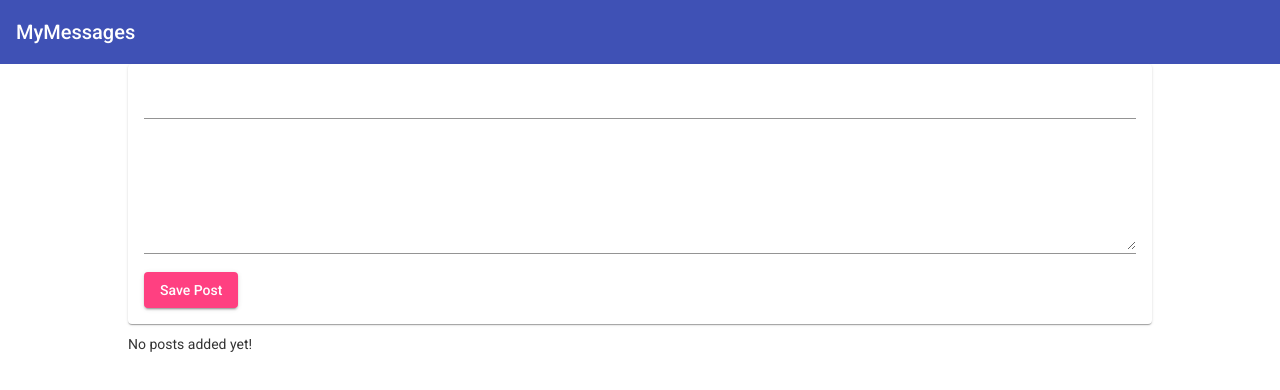
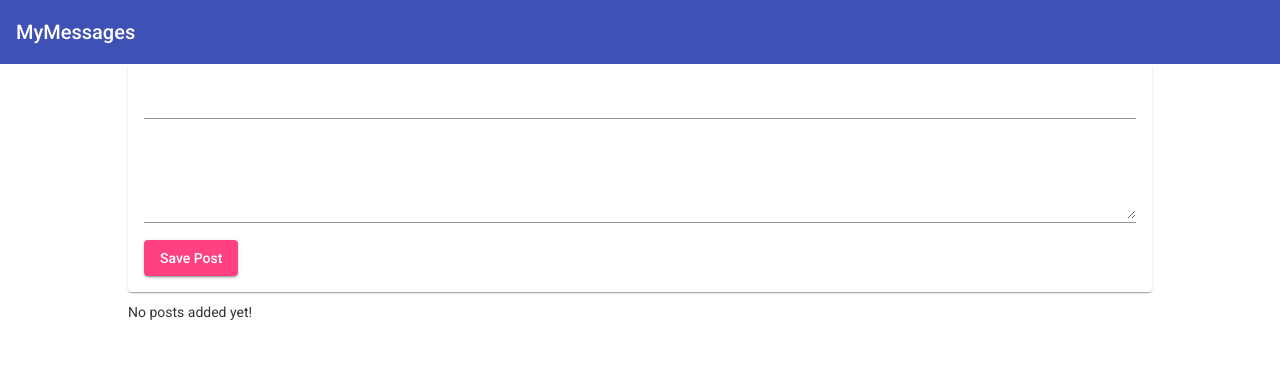
Before and after one commit to tushark-bootcamp/message-post-meanStack, an Angular app: page / in a window 1280 px wide. Shown: the top 390 px of the page. Built offline with nearby package versions, Linux system fonts and the light colour scheme.

Commit message:
template driven form implemented with proper form validation

```diff
--- a/src/app/posts/post-create/post-create.component.html
+++ b/src/app/posts/post-create/post-create.component.html
@@ -1,27 +1,40 @@
-<!-- <textarea name="" id="" cols="30" rows="6" [value]="'Test'"></textarea> -->
-<!-- <textarea name="" id="" cols="30" rows="6" [value]="newPost" #postInput></textarea> -->
 <mat-card>
-    <!-- <form> -->
+    <!-- Template driven form -->
+    <form
+        (submit)="onAddPost(msgPostForm)"
+        #msgPostForm="ngForm"
+    >
         <mat-form-field>
             <input
                 matInput
                 type="text"
-                [(ngModel)]="enteredTitle"
+                name="title"
+                ngModel
+                required
+                minlength="3"
+                #title="ngModel"
             >
+            <mat-error *ngIf="title.invalid">Please enter a post title</mat-error>
         </mat-form-field>
         <mat-form-field>
             <textarea
                 matInput
-                rows="6"
-                [(ngModel)]="enteredContent"
-            ></textarea>
+                rows="4"
+                name="content"
+                ngModel
+                required
+                minlength="5"
+                #content="ngModel"
+            >
+            </textarea>
+            <mat-error *ngIf="content.invalid">Please enter post content</mat-error>
         </mat-form-field>
         <button
             color="accent"
             mat-raised-button
-            (click)="onAddPost()"
+            type="submit"
         >
             Save Post
         </button>
-    <!-- </form> -->
+    </form>
 </mat-card>
--- a/src/app/posts/post-create/post-create.component.ts
+++ b/src/app/posts/post-create/post-create.component.ts
@@ -1,4 +1,5 @@
 import { Component, EventEmitter, Output } from '@angular/core';
+import { NgForm } from '@angular/forms';
 import { Post } from '../post.model';
 
 @Component({
@@ -12,10 +13,13 @@
     enteredContent = '';
     @Output() postCreated = new EventEmitter<Post>();
 
-    onAddPost() {
+    onAddPost(form: NgForm) {
+        if(form.invalid) {
+            return;
+        }
         const post: Post = {
-            title: this.enteredTitle,
-            content: this.enteredContent
+            title: form.value.title,
+            content: form.value.content
         };
         this.postCreated.emit(post);
     }
```
